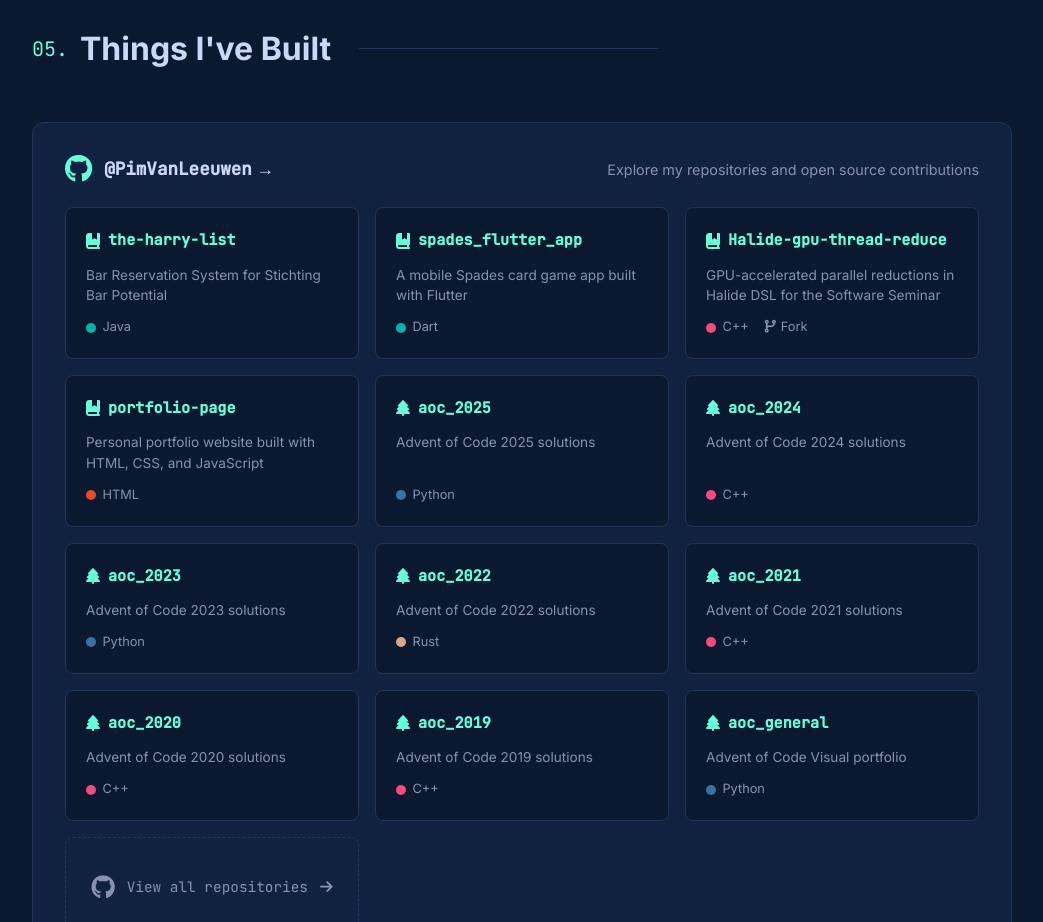
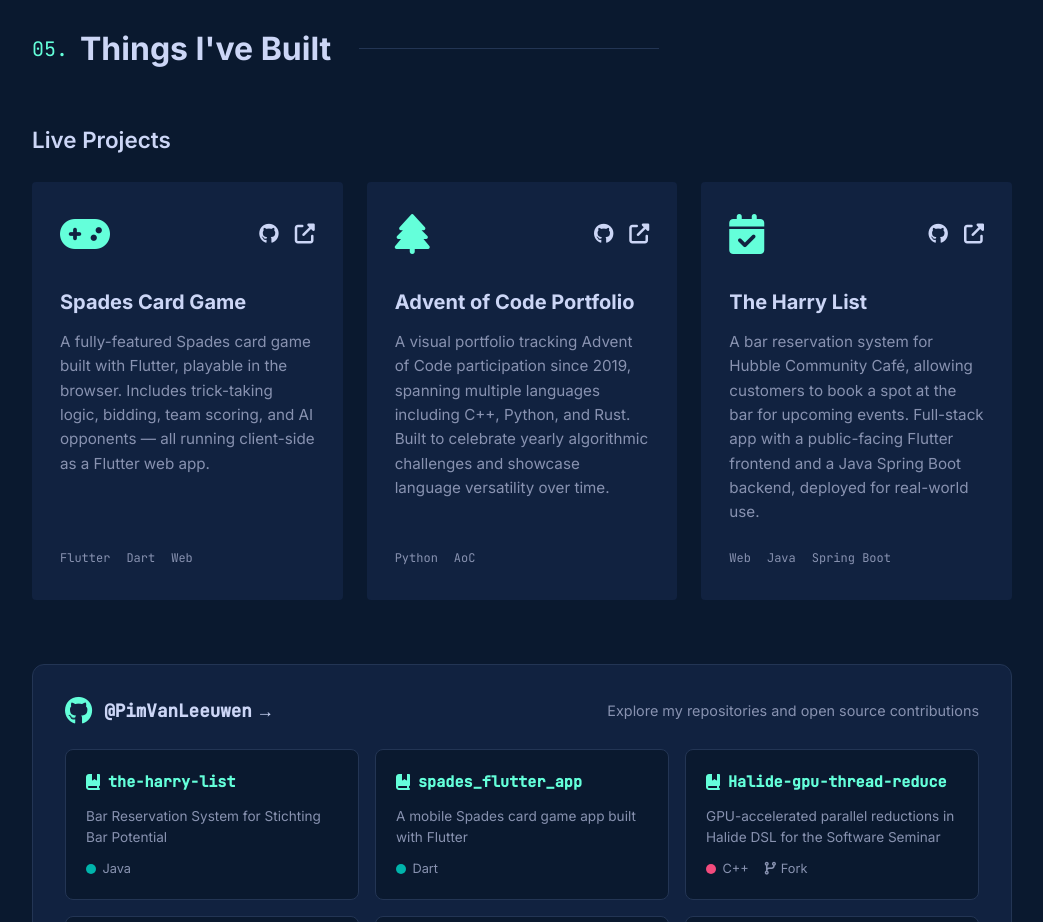
Before and after one commit to PimVanLeeuwen/portfolio-page, a plain HTML site: page index.html in a window 1280 px wide. Shown: the part 4820-5742 px from the top of the page, without its empty margins (118-1161 px from the left). Drawn offline with Linux system fonts and the light colour scheme.

Commit message:
feat: changed portfolio to include active public-facing applications

```diff
--- a/index.html
+++ b/index.html
@@ -360,6 +360,60 @@
             <div class="section-container">
                 <h2 class="section-title"><span class="section-number">05.</span>Things I've Built</h2>
 
+                <!-- Live Projects -->
+                <div class="live-projects-section">
+                    <h3 class="subsection-title">Live Projects</h3>
+                    <div class="projects-grid">
+                        <div class="project-card">
+                            <div class="project-card-header">
+                                <i class="fas fa-gamepad"></i>
+                                <div class="project-card-links">
+                                    <a href="https://github.com/PimVanLeeuwen/spades_flutter_app" target="_blank" rel="noopener noreferrer" aria-label="GitHub Repository"><i class="fab fa-github"></i></a>
+                                    <a href="https://spades.pvleeuwen.com" target="_blank" rel="noopener noreferrer" aria-label="Live Site"><i class="fas fa-external-link-alt"></i></a>
+                                </div>
+                            </div>
+                            <h3 class="project-card-title">Spades Card Game</h3>
+                            <p class="project-card-description">A fully-featured Spades card game built with Flutter, playable in the browser. Includes trick-taking logic, bidding, team scoring, and AI opponents — all running client-side as a Flutter web app.</p>
+                            <ul class="project-card-tech">
+                                <li>Flutter</li>
+                                <li>Dart</li>
+                                <li>Web</li>
+                            </ul>
+                        </div>
+                        <div class="project-card">
+                            <div class="project-card-header">
+                                <i class="fas fa-tree"></i>
+                                <div class="project-card-links">
+                                    <a href="https://github.com/PimVanLeeuwen/aoc_general" target="_blank" rel="noopener noreferrer" aria-label="GitHub Repository"><i class="fab fa-github"></i></a>
+                                    <a href="https://aoc.pvleeuwen.com" target="_blank" rel="noopener noreferrer" aria-label="Live Site"><i class="fas fa-external-link-alt"></i></a>
+                                </div>
+                            </div>
+                            <h3 class="project-card-title">Advent of Code Portfolio</h3>
+                            <p class="project-card-description">A visual portfolio tracking Advent of Code participation since 2019, spanning multiple languages including C++, Python, and Rust. Built to celebrate yearly algorithmic challenges and showcase language versatility over time.</p>
+                            <ul class="project-card-tech">
+                                <li>Python</li>
+                                <li>AoC</li>
+                            </ul>
+                        </div>
+                        <div class="project-card">
+                            <div class="project-card-header">
+                                <i class="fas fa-calendar-check"></i>
+                                <div class="project-card-links">
+                                    <a href="https://github.com/Hubble-Community-Cafe/the-harry-list" target="_blank" rel="noopener noreferrer" aria-label="GitHub Repository"><i class="fab fa-github"></i></a>
+                                    <a href="https://harry.hubble.cafe" target="_blank" rel="noopener noreferrer" aria-label="Live Site"><i class="fas fa-external-link-alt"></i></a>
+                                </div>
+                            </div>
+                            <h3 class="project-card-title">The Harry List</h3>
+                            <p class="project-card-description">A bar reservation system for Hubble Community Café, allowing customers to book a spot at the bar for upcoming events. Full-stack app with a public-facing Flutter frontend and a Java Spring Boot backend, deployed for real-world use.</p>
+                            <ul class="project-card-tech">
+                                <li>Web</li>
+                                <li>Java</li>
+                                <li>Spring Boot</li>
+                            </ul>
+                        </div>
+                    </div>
+                </div>
+
                 <!-- GitHub Dashboard -->
                 <div class="github-dashboard">
                     <div class="github-header">
--- a/styles.css
+++ b/styles.css
@@ -648,6 +648,20 @@ img {
 }
 
 /* ========================================
+   Live Projects subsection
+   ======================================== */
+.live-projects-section {
+    margin-bottom: 4rem;
+}
+
+.subsection-title {
+    font-size: 1.4rem;
+    color: var(--color-slate-lightest);
+    margin-bottom: 1.5rem;
+    font-weight: 600;
+}
+
+/* ========================================
    GitHub Dashboard (in Projects section)
    ======================================== */
 .github-dashboard {
```
